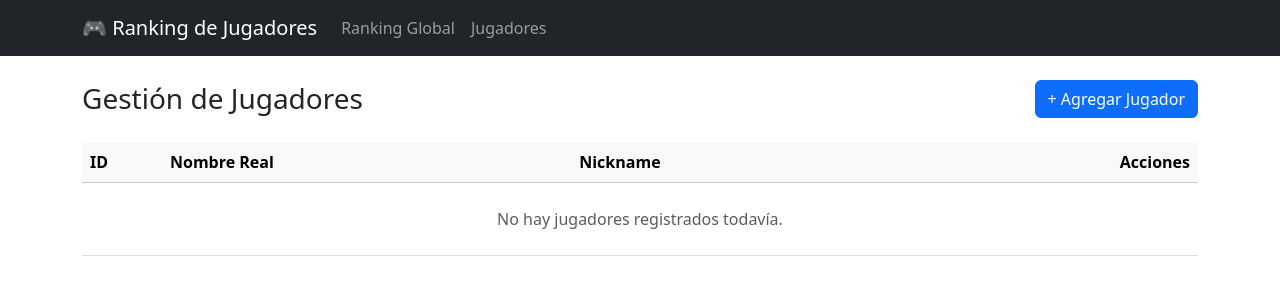
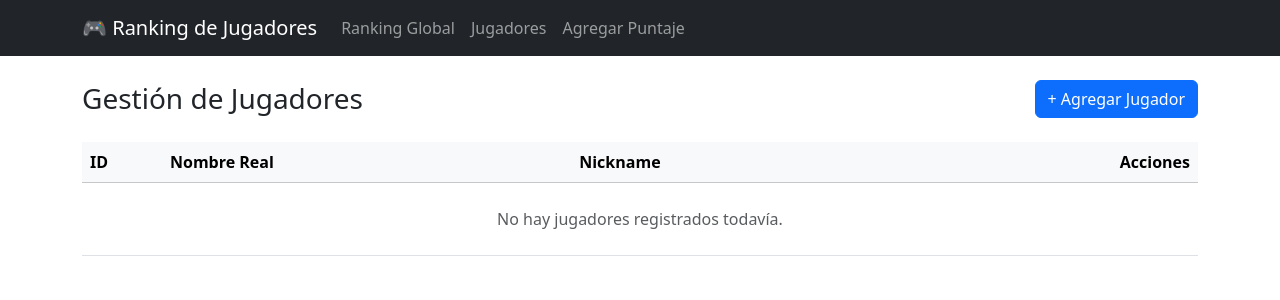
Before and after one commit to renehuanca/ranking-de-jugadores-en-tiempo-real, a Flask app: page /jugadores in a window 1280 px wide. Shown: the top 300 px of the page. Run offline with Flask 3, Linux system fonts and the light colour scheme; data that the repository does not hold is empty.

Commit message:
change to spanish

```diff
--- a/app.py
+++ b/app.py
@@ -84,6 +84,10 @@ def eliminar_jugador(id):
 
     return redirect(url_for("jugadores"))
 
+@app.route("/agregar_puntaje")
+def agregar_puntaje():
+    jugadores = Jugador.query.all()
+    return render_template("agregar_puntaje.html", jugadores=jugadores)
 
 @app.route("/puntaje/<nickname>")
 def puntaje(nickname):
--- a/templates/base.html
+++ b/templates/base.html
@@ -22,6 +22,9 @@
                     <li class="nav-item">
                         <a class="nav-link" href="{{ url_for('jugadores') }}">Jugadores</a>
                     </li>
+                    <li class="nav-item">
+                        <a class="nav-link" href="{{ url_for('agregar_puntaje') }}">Agregar Puntaje</a>
+                    </li>
                 </ul>
             </div>
         </div>
```
